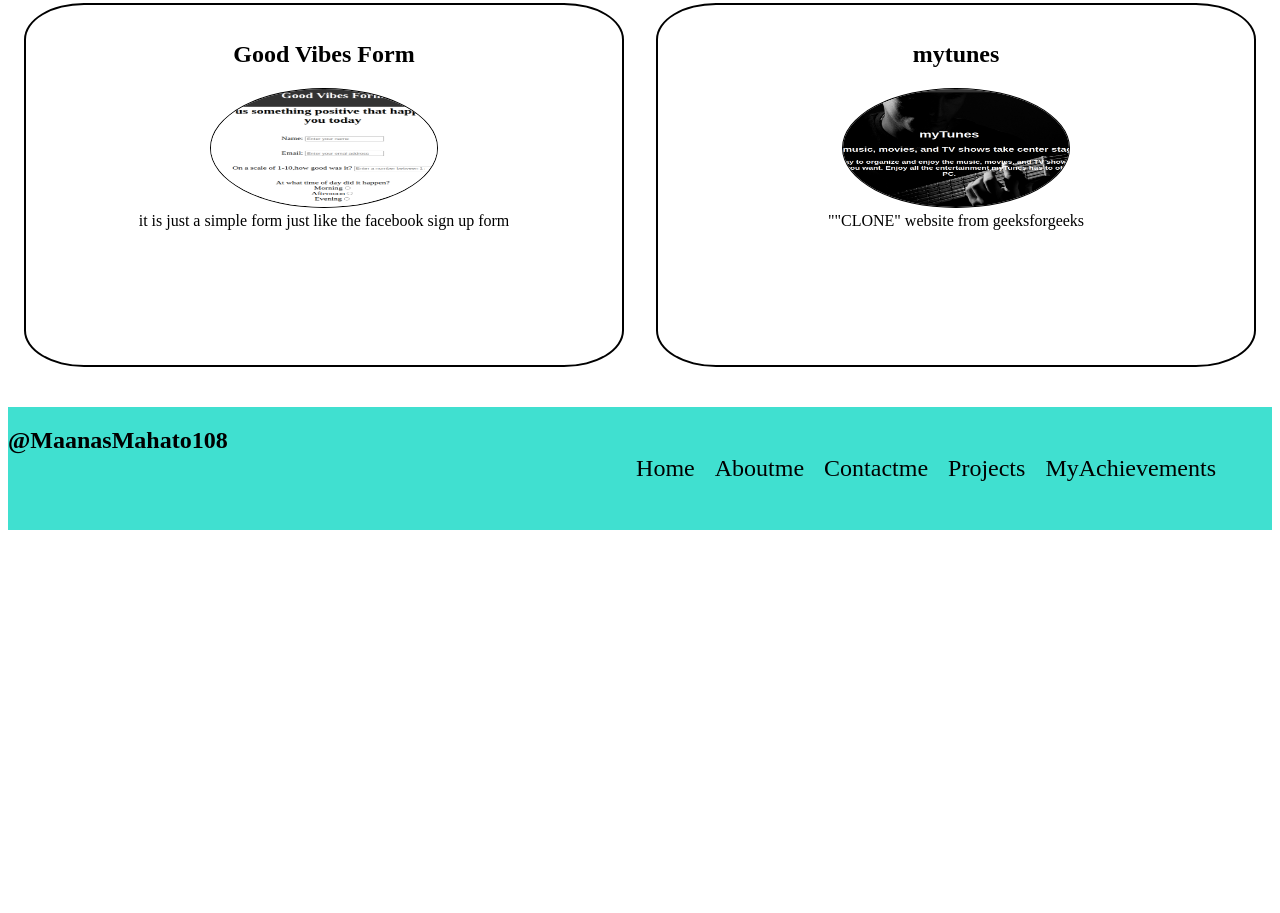
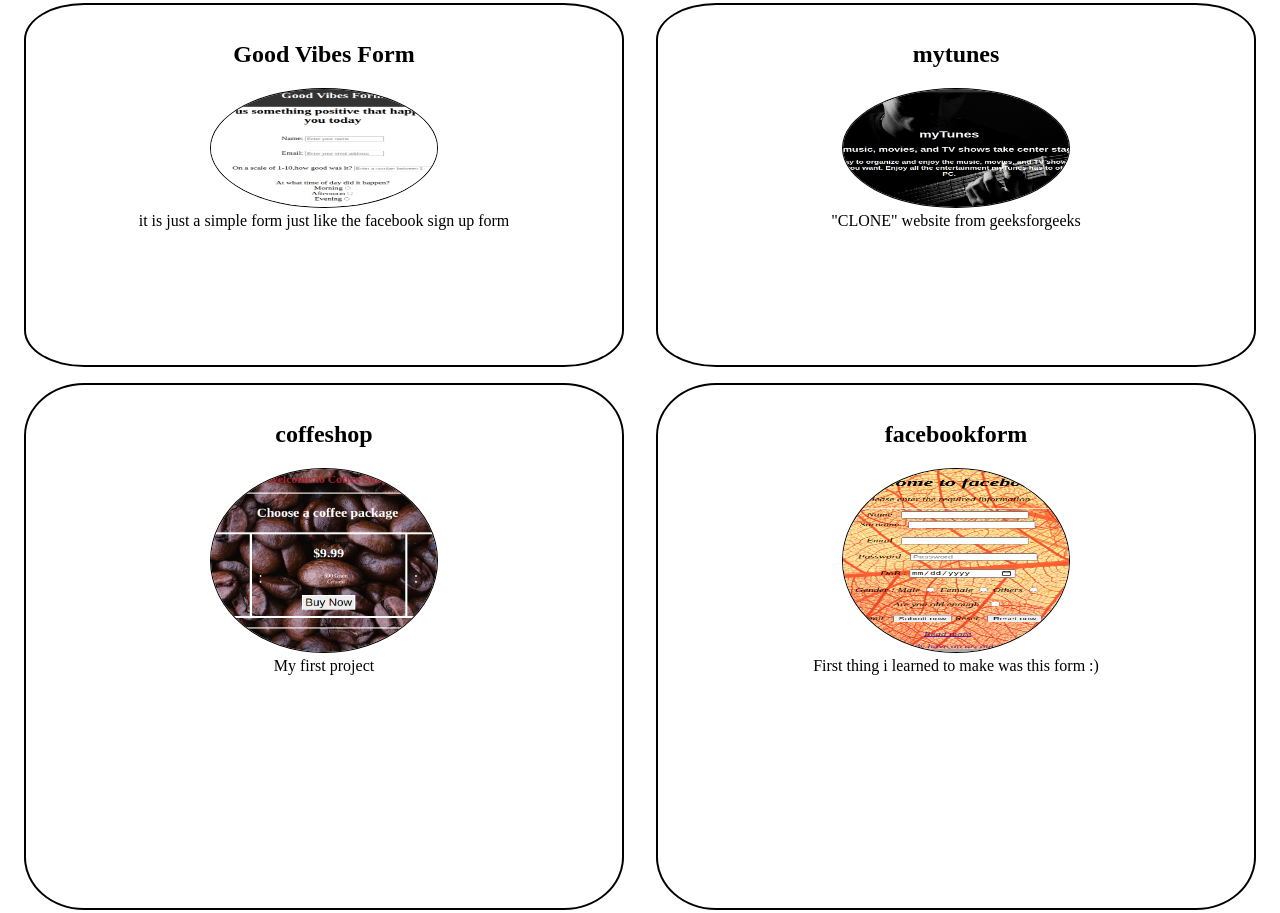
Before and after one commit to maanasmahato108/portifolio, a plain HTML site: page projects.html in a window 1280 px wide. Shown: the part 1177-2090 px from the top of the page. Before the commit the page ends 1715 px from the top, so only its background shows below. Drawn offline with Linux system fonts and the light colour scheme.

Commit message:
portifolio_v2.3

```diff
--- a/projects.html
+++ b/projects.html
@@ -72,9 +72,22 @@
                 <h2>mytunes</h2>
                 <a href="https://maanasmahato108.github.io/mytunes/" target="_blank"><img
                         src="./images/mytunes.png" alt="Image"></a>
-                <div>""CLONE" website from geeksforgeeks</div>
+                <div>"CLONE" website from geeksforgeeks</div>
             </div>
 
+            <div class="website" id="project6">
+                <h2>coffeshop</h2>
+                <a href="https://maanasmahato108.github.io/coffeeshop/" target="_blank"><img
+                        src="./images/coffeeshop.png" alt="Image"></a>
+                <div>My first project</div>
+            </div>
+
+            <div class="website" id="project7">
+                <h2>facebookform</h2>
+                <a href="https://maanasmahato108.github.io/facebookform/" target="_blank"><img
+                        src="./images/facebookform.png" alt="Image"></a>
+                <div>First thing i learned to make was this form :)</div>
+            </div>
 
         </div>
     </div>
```
Also changed, not shown: images/coffeeshop.png (added), images/facebookform.png (added).
